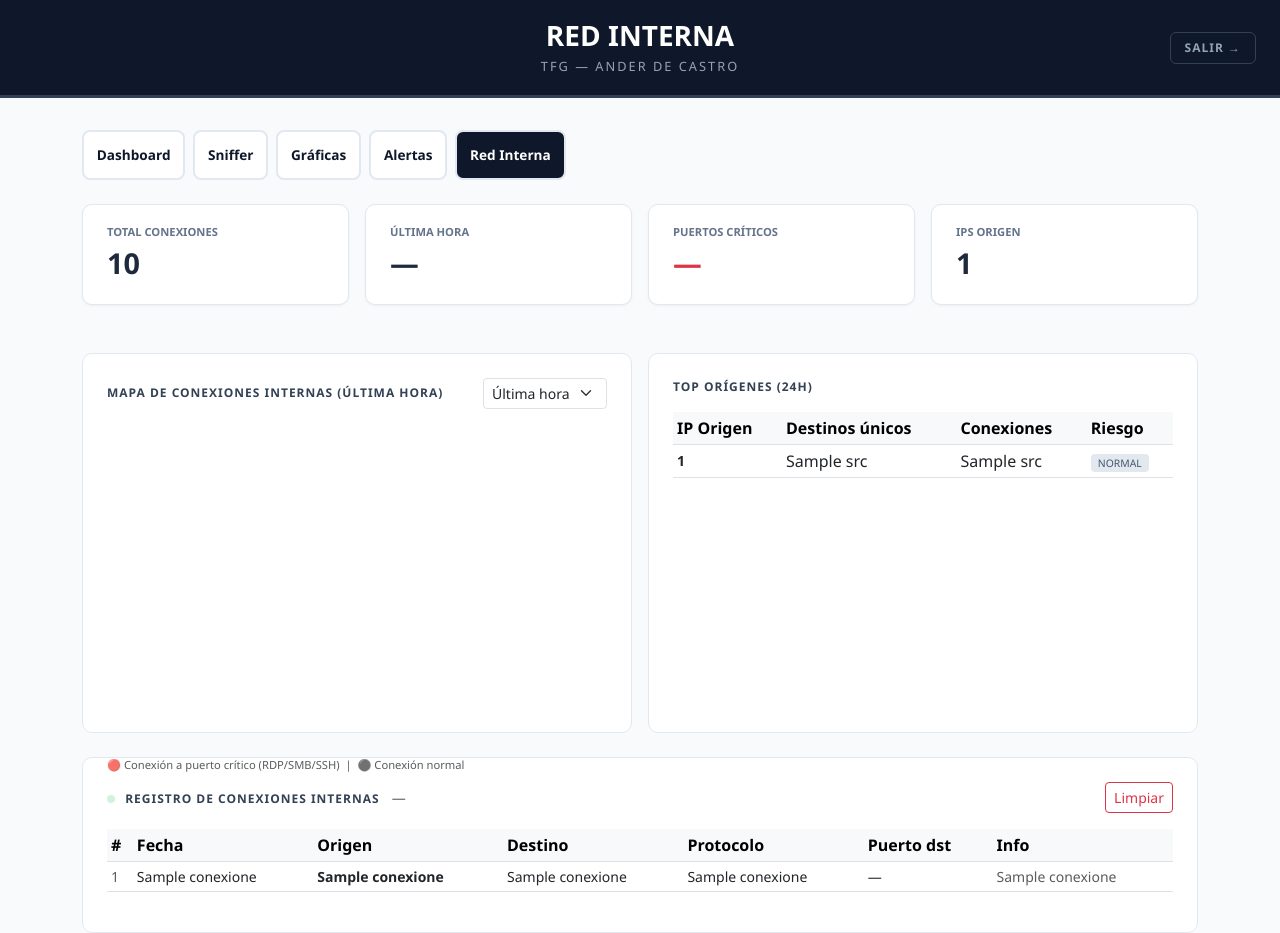
After one commit to aanderdc/TFG_deCastro-Ander, a Python web app: template dashboard/templates/lateral.html in a window 1280 px wide. The commit adds this page. Run offline with Jinja, Linux system fonts and the light colour scheme; the template is opened without the code that fills it: most values are stand-ins (such as "Sample title", 1, 10 or a date in 2020); some libraries are stand-ins or nearby versions.

Commit message:
Seguridad: credenciales a variables de entorno y nueva página Red Interna

```diff
--- a/dashboard/templates/alertas.html
+++ b/dashboard/templates/alertas.html
@@ -98,6 +98,7 @@
     <a href="/sniffer" class="nav-btn">Sniffer</a>
     <a href="/graficas" class="nav-btn">Gráficas</a>
     <a href="/alertas" class="nav-btn" style="background:var(--primary-dark);color:white;">Alertas</a>
+    <a href="/lateral" class="nav-btn">Red Interna</a>
   </div>
 
   <!-- STATS -->
--- a/dashboard/templates/graficas.html
+++ b/dashboard/templates/graficas.html
@@ -109,6 +109,7 @@
     <a href="/sniffer" class="nav-btn">Sniffer</a>
     <a href="/graficas" class="nav-btn" style="background:var(--primary-dark);color:white;">Gráficas</a>
     <a href="/alertas" class="nav-btn">Alertas</a>
+    <a href="/lateral" class="nav-btn">Red Interna</a>
   </div>
 
   <!-- SELECTOR RANGO -->
--- /dev/null
+++ b/dashboard/templates/lateral.html
@@ -0,0 +1,428 @@
+<!DOCTYPE html>
+<html lang="es">
+<head>
+  <link rel="icon" type="image/x-icon" href="/static/favicon.ico">
+  <meta charset="UTF-8">
+  <meta name="viewport" content="width=device-width, initial-scale=1.0">
+  <title>Red Interna — S.I.E.M.</title>
+  <link href="https://cdnjs.cloudflare.com/ajax/libs/bootstrap/5.3.0/css/bootstrap.min.css" rel="stylesheet">
+  <style>
+    :root { --primary-dark: #0f172a; --bg-light: #f8fafc; }
+    body { background-color: var(--bg-light); color: #334155; font-family: 'Segoe UI', sans-serif; }
+    .header-bar {
+      background-color: var(--primary-dark);
+      color: white;
+      padding: 1.2rem 0;
+      border-bottom: 3px solid #334155;
+      margin-bottom: 2rem;
+      position: relative;
+    }
+    .nav-btn {
+      background-color: white;
+      color: var(--primary-dark);
+      text-decoration: none;
+      padding: 0.8rem;
+      border-radius: 8px;
+      display: inline-block;
+      text-align: center;
+      font-weight: 600;
+      border: 2px solid #e2e8f0;
+      transition: all 0.2s;
+      font-size: 0.85rem;
+    }
+    .nav-btn:hover { background-color: var(--primary-dark); color: white; }
+    .nav-btn.active { background: var(--primary-dark); color: white; }
+    .stat-card {
+      background: white;
+      border-radius: 10px;
+      padding: 1.2rem 1.5rem;
+      border: 1px solid #e2e8f0;
+      box-shadow: 0 1px 3px rgba(0,0,0,0.05);
+    }
+    .label { color: #64748b; text-transform: uppercase; font-size: 0.7rem; font-weight: 800; }
+    .value { font-size: 1.8rem; font-weight: 700; color: #1e293b; }
+    .table-container {
+      background: white;
+      border-radius: 10px;
+      padding: 1.5rem;
+      border: 1px solid #e2e8f0;
+      margin-top: 1.5rem;
+    }
+    .live-dot {
+      display: inline-block; width: 8px; height: 8px;
+      border-radius: 50%; background: #22c55e; margin-right: 6px;
+      animation: blink 1.2s infinite;
+    }
+    @keyframes blink { 0%,100%{opacity:1} 50%{opacity:0.2} }
+
+    /* Puertos críticos */
+    .puerto-critico { color: #dc2626; font-weight: 700; }
+    .puerto-normal  { color: #64748b; }
+
+    /* Grafo SVG */
+    #grafo-svg { width: 100%; height: 340px; }
+    .node circle { stroke: #0f172a; stroke-width: 2; }
+    .node text { font-size: 11px; fill: #1e293b; font-family: 'Segoe UI', sans-serif; }
+    .link { stroke: #94a3b8; stroke-width: 1.5; stroke-opacity: 0.7; }
+    .link.critico { stroke: #dc2626; stroke-width: 2.5; stroke-opacity: 1; }
+
+    .badge-scan { background: #dc2626; color: white; font-size: 0.65rem; padding: 2px 7px; border-radius: 4px; }
+    .badge-port { background: #ea580c; color: white; font-size: 0.65rem; padding: 2px 7px; border-radius: 4px; }
+    .badge-ok   { background: #e2e8f0; color: #475569; font-size: 0.65rem; padding: 2px 7px; border-radius: 4px; }
+
+    .alert-banner {
+      background: #fef2f2;
+      border: 1px solid #fecaca;
+      border-radius: 8px;
+      padding: 0.8rem 1.2rem;
+      margin-bottom: 1rem;
+      display: none;
+    }
+    .alert-banner.visible { display: block; }
+  </style>
+</head>
+<body>
+
+<div class="header-bar text-center">
+  <div class="container">
+    <h3 class="mb-1 fw-bold">RED INTERNA</h3>
+    <p class="mb-0 text-uppercase" style="font-size:0.8rem;color:#94a3b8;letter-spacing:2px;">TFG — Ander de Castro</p>
+  </div>
+  <a href="/logout" style="position:absolute;top:50%;right:24px;transform:translateY(-50%);
+      color:#94a3b8;font-size:0.75rem;font-weight:600;text-decoration:none;
+      border:1px solid #334155;padding:6px 14px;border-radius:6px;
+      text-transform:uppercase;letter-spacing:1px;"
+      onmouseover="this.style.color='#fff';this.style.borderColor='#ef4444'"
+      onmouseout="this.style.color='#94a3b8';this.style.borderColor='#334155'">
+      Salir →
+  </a>
+</div>
+
+<div class="container">
+
+  <!-- NAV -->
+  <div class="d-flex gap-2 mb-4 flex-wrap">
+    <a href="/" class="nav-btn">Dashboard</a>
+    <a href="/sniffer" class="nav-btn">Sniffer</a>
+    <a href="/graficas" class="nav-btn">Gráficas</a>
+    <a href="/alertas" class="nav-btn">Alertas</a>
+    <a href="/lateral" class="nav-btn active">Red Interna</a>
+  </div>
+
+  <!-- BANNER si hay escaneos detectados -->
+  <div class="alert-banner" id="scan-banner">
+    <strong>⚠ Posible movimiento lateral detectado.</strong>
+    Un dispositivo ha contactado múltiples IPs internas. Revisa las alertas.
+  </div>
+
+  <!-- STATS -->
+  <div class="row g-3 mb-2">
+    <div class="col-6 col-md-3">
+      <div class="stat-card">
+        <div class="label">Total Conexiones</div>
+        <div class="value" id="stat-total">{{ total }}</div>
+      </div>
+    </div>
+    <div class="col-6 col-md-3">
+      <div class="stat-card">
+        <div class="label">Última hora</div>
+        <div class="value" id="stat-ultima-hora">—</div>
+      </div>
+    </div>
+    <div class="col-6 col-md-3">
+      <div class="stat-card">
+        <div class="label">Puertos críticos</div>
+        <div class="value text-danger" id="stat-criticos">—</div>
+      </div>
+    </div>
+    <div class="col-6 col-md-3">
+      <div class="stat-card">
+        <div class="label">IPs origen</div>
+        <div class="value" id="stat-srcs">{{ srcs|length }}</div>
+      </div>
+    </div>
+  </div>
+
+  <div class="row g-3 mt-1">
+
+    <!-- MAPA DE CONEXIONES (grafo SVG simple) -->
+    <div class="col-12 col-md-6">
+      <div class="table-container" style="height:380px;">
+        <div class="d-flex justify-content-between align-items-center mb-2">
+          <span class="fw-bold small text-uppercase" style="font-size:0.75rem;letter-spacing:1px;">
+            Mapa de conexiones internas (última hora)
+          </span>
+          <select id="horas-select" class="form-select form-select-sm w-auto" onchange="refreshGrafo()">
+            <option value="1">Última hora</option>
+            <option value="6">6 horas</option>
+            <option value="24">24 horas</option>
+          </select>
+        </div>
+        <svg id="grafo-svg">
+          <defs>
+            <marker id="arrow" viewBox="0 0 10 10" refX="9" refY="5"
+                    markerWidth="6" markerHeight="6" orient="auto">
+              <path d="M 0 0 L 10 5 L 0 10 z" fill="#94a3b8"/>
+            </marker>
+            <marker id="arrow-red" viewBox="0 0 10 10" refX="9" refY="5"
+                    markerWidth="6" markerHeight="6" orient="auto">
+              <path d="M 0 0 L 10 5 L 0 10 z" fill="#dc2626"/>
+            </marker>
+          </defs>
+          <g id="grafo-g"></g>
+        </svg>
+        <p class="text-muted small mb-0" style="font-size:0.7rem;">
+          🔴 Conexión a puerto crítico (RDP/SMB/SSH) &nbsp;|&nbsp; ⚫ Conexión normal
+        </p>
+      </div>
+    </div>
+
+    <!-- TOP ORÍGENES -->
+    <div class="col-12 col-md-6">
+      <div class="table-container" style="height:380px; overflow-y:auto;">
+        <div class="fw-bold small text-uppercase mb-3" style="font-size:0.75rem;letter-spacing:1px;">
+          Top orígenes (24h)
+        </div>
+        <table class="table table-sm align-middle">
+          <thead class="table-light">
+            <tr>
+              <th>IP Origen</th>
+              <th>Destinos únicos</th>
+              <th>Conexiones</th>
+              <th>Riesgo</th>
+            </tr>
+          </thead>
+          <tbody>
+            {% for s in srcs %}
+            <tr>
+              <td class="fw-bold small">{{ s[0] }}</td>
+              <td>{{ s[1] }}</td>
+              <td>{{ s[2] }}</td>
+              <td>
+                {% if s[1] >= 15 %}
+                  <span class="badge-scan">ESCANEO</span>
+                {% elif s[1] >= 5 %}
+                  <span class="badge-port">SOSPECHOSO</span>
+                {% else %}
+                  <span class="badge-ok">NORMAL</span>
+                {% endif %}
+              </td>
+            </tr>
+            {% else %}
+            <tr>
+              <td colspan="4" class="text-muted text-center py-3">
+                Sin datos aún. El análisis se actualiza cada 30s.
+              </td>
+            </tr>
+            {% endfor %}
+          </tbody>
+        </table>
+      </div>
+    </div>
+  </div>
+
+  <!-- TABLA DE CONEXIONES -->
+  <div class="table-container">
+    <div class="d-flex justify-content-between align-items-center mb-3">
+      <div>
+        <span class="live-dot"></span>
+        <span class="fw-bold small text-uppercase" style="font-size:0.75rem;letter-spacing:1px;">
+          Registro de Conexiones Internas
+        </span>
+        <span class="text-muted small ms-2" id="last-refresh">—</span>
+      </div>
+      <button onclick="limpiarLateral()" class="btn btn-sm btn-outline-danger">Limpiar</button>
+    </div>
+
+    <div class="table-responsive">
+      <table class="table table-sm align-middle">
+        <thead class="table-light">
+          <tr>
+            <th>#</th>
+            <th>Fecha</th>
+            <th>Origen</th>
+            <th>Destino</th>
+            <th>Protocolo</th>
+            <th>Puerto dst</th>
+            <th>Info</th>
+          </tr>
+        </thead>
+        <tbody id="lateral-tbody">
+          {% for c in conexiones %}
+          <tr>
+            <td class="text-muted small">{{ c[0] }}</td>
+            <td class="small">{{ c[1] }}</td>
+            <td class="fw-bold small">{{ c[2] }}</td>
+            <td class="small">{{ c[3] }}</td>
+            <td class="small">{{ c[4] }}</td>
+            <td class="small {% if c[5] in ['3389','445','22','23','5900'] %}puerto-critico{% else %}puerto-normal{% endif %}">
+              {{ c[5] or '—' }}
+              {% if c[5] == '3389' %}<span class="ms-1 text-muted" style="font-size:0.65rem;">RDP</span>
+              {% elif c[5] == '445' %}<span class="ms-1 text-muted" style="font-size:0.65rem;">SMB</span>
+              {% elif c[5] == '22' %}<span class="ms-1 text-muted" style="font-size:0.65rem;">SSH</span>
+              {% elif c[5] == '5900' %}<span class="ms-1 text-muted" style="font-size:0.65rem;">VNC</span>
+              {% endif %}
+            </td>
+            <td class="small text-muted" style="max-width:200px;overflow:hidden;text-overflow:ellipsis;white-space:nowrap;">{{ c[6] }}</td>
+          </tr>
+          {% else %}
+          <tr>
+            <td colspan="7" class="text-center text-muted py-4">
+              Sin conexiones internas detectadas todavía.<br>
+              <small>Se detectan cuando dos IPs 192.168.x.x se comunican entre sí a través de la Raspberry.</small>
+            </td>
+          </tr>
+          {% endfor %}
+        </tbody>
+      </table>
+    </div>
+  </div>
+
+</div><!-- /container -->
+
+<script>
+  const PUERTOS_CRITICOS = new Set(['3389','445','22','23','5900']);
+  const NOMBRES_PUERTO = {'3389':'RDP','445':'SMB','22':'SSH','23':'Telnet','5900':'VNC'};
+
+  // ---- GRAFO SVG ----
+  function dibujarGrafo(grafo) {
+    const svg = document.getElementById('grafo-svg');
+    const g   = document.getElementById('grafo-g');
+    g.innerHTML = '';
+
+    const nodos = new Set();
+    const enlaces = [];
+    for (const [src, dsts] of Object.entries(grafo)) {
+      nodos.add(src);
+      for (const dst of dsts) {
+        nodos.add(dst);
+        enlaces.push({src, dst});
+      }
+    }
+
+    const nodosArr = [...nodos];
+    const W = svg.clientWidth  || 500;
+    const H = svg.clientHeight || 320;
+    const cx = W / 2, cy = H / 2;
+    const radio = Math.min(W, H) * 0.35;
+
+    // Posiciones en círculo
+    const pos = {};
+    nodosArr.forEach((n, i) => {
+      const angle = (2 * Math.PI * i) / nodosArr.length - Math.PI / 2;
+      pos[n] = {
+        x: cx + radio * Math.cos(angle),
+        y: cy + radio * Math.sin(angle)
+      };
+    });
+
+    // Dibujar enlaces
+    enlaces.forEach(({src, dst}) => {
+      if (!pos[src] || !pos[dst]) return;
+      const esCritico = enlaces.filter(e => e.src === src)
+                               .some(e => PUERTOS_CRITICOS.has(e.dst));
+      const line = document.createElementNS('http://www.w3.org/2000/svg','line');
+      line.setAttribute('x1', pos[src].x);
+      line.setAttribute('y1', pos[src].y);
+      line.setAttribute('x2', pos[dst].x);
+      line.setAttribute('y2', pos[dst].y);
+      line.setAttribute('class', 'link' + (esCritico ? ' critico' : ''));
+      line.setAttribute('marker-end', esCritico ? 'url(#arrow-red)' : 'url(#arrow)');
+      g.appendChild(line);
+    });
+
+    // Dibujar nodos
+    nodosArr.forEach(n => {
+      if (!pos[n]) return;
+      const esSrc = Object.keys(grafo).includes(n);
+      const grupo = document.createElementNS('http://www.w3.org/2000/svg','g');
+      grupo.setAttribute('class','node');
+
+      const circle = document.createElementNS('http://www.w3.org/2000/svg','circle');
+      circle.setAttribute('cx', pos[n].x);
+      circle.setAttribute('cy', pos[n].y);
+      circle.setAttribute('r', esSrc ? 10 : 7);
+      circle.setAttribute('fill', esSrc ? '#0f172a' : '#cbd5e1');
+      grupo.appendChild(circle);
+
+      const label = document.createElementNS('http://www.w3.org/2000/svg','text');
+      label.setAttribute('x', pos[n].x);
+      label.setAttribute('y', pos[n].y + 20);
+      label.setAttribute('text-anchor','middle');
+      label.textContent = n.replace('192.168.', '…');
+      grupo.appendChild(label);
+
+      g.appendChild(grupo);
+    });
+
+    if (nodosArr.length === 0) {
+      const txt = document.createElementNS('http://www.w3.org/2000/svg','text');
+      txt.setAttribute('x', W/2); txt.setAttribute('y', H/2);
+      txt.setAttribute('text-anchor','middle');
+      txt.setAttribute('fill','#94a3b8'); txt.setAttribute('font-size','13');
+      txt.textContent = 'Sin conexiones internas en el período seleccionado';
+      g.appendChild(txt);
+    }
+  }
+
+  async function refreshGrafo() {
+    const horas = document.getElementById('horas-select').value;
+    try {
+      const r = await fetch(`/api/lateral?horas=${horas}`);
+      const d = await r.json();
+      if (!d.ok) return;
+
+      document.getElementById('stat-ultima-hora').textContent = d.total;
+
+      // Contar puertos críticos
+      const criticos = d.conexiones.filter(c => PUERTOS_CRITICOS.has(c.puerto)).length;
+      document.getElementById('stat-criticos').textContent = criticos;
+
+      // Banner de aviso si hay sospechosos
+      const hayEscaneo = Object.values(d.grafo).some(dsts => dsts.length >= 5);
+      document.getElementById('scan-banner').classList.toggle('visible', hayEscaneo);
+
+      dibujarGrafo(d.grafo);
+
+      // Actualizar tabla
+      const tbody = document.getElementById('lateral-tbody');
+      if (d.conexiones.length === 0) {
+        tbody.innerHTML = `<tr><td colspan="7" class="text-center text-muted py-4">
+          Sin conexiones internas detectadas todavía.</td></tr>`;
+      } else {
+        tbody.innerHTML = d.conexiones.map((c, i) => {
+          const esCritico = PUERTOS_CRITICOS.has(c.puerto);
+          const nombrePuerto = NOMBRES_PUERTO[c.puerto] || '';
+          return `<tr>
+            <td class="text-muted small">${i+1}</td>
+            <td class="small">${c.fecha}</td>
+            <td class="fw-bold small">${c.src}</td>
+            <td class="small">${c.dst}</td>
+            <td class="small">${c.proto}</td>
+            <td class="small ${esCritico ? 'puerto-critico' : 'puerto-normal'}">
+              ${c.puerto || '—'}
+              ${nombrePuerto ? `<span class="ms-1 text-muted" style="font-size:0.65rem;">${nombrePuerto}</span>` : ''}
+            </td>
+            <td class="small text-muted" style="max-width:200px;overflow:hidden;text-overflow:ellipsis;white-space:nowrap;"
+                title="${c.info}">${c.info}</td>
+          </tr>`;
+        }).join('');
+      }
+
+      document.getElementById('last-refresh').textContent =
+        'Actualizado: ' + new Date().toLocaleTimeString('es-ES');
+    } catch(e) { console.error('[lateral]', e); }
+  }
+
+  async function limpiarLateral() {
+    if (!confirm('¿Borrar todas las conexiones internas registradas?')) return;
+    await fetch('/api/lateral/clear', {method:'POST'});
+    refreshGrafo();
+  }
+
+  refreshGrafo();
+  setInterval(refreshGrafo, 30000);
+</script>
+
+</body>
+</html>
--- a/dashboard/templates/sniffer.html
+++ b/dashboard/templates/sniffer.html
@@ -396,6 +396,7 @@
     <a href="/sniffer" class="active">Sniffer</a>
     <a href="/graficas">Gráficas</a>
     <a href="/alertas">Alertas</a>
+    <a href="/lateral">Red Interna</a>
     <a href="/logout">Salir</a>
   </div>
 </nav>
```
Also changed, not shown: dashboard/app.py (+181 -4 lines), dashboard/templates/index.html (+5 -4 lines), 1 other file.
